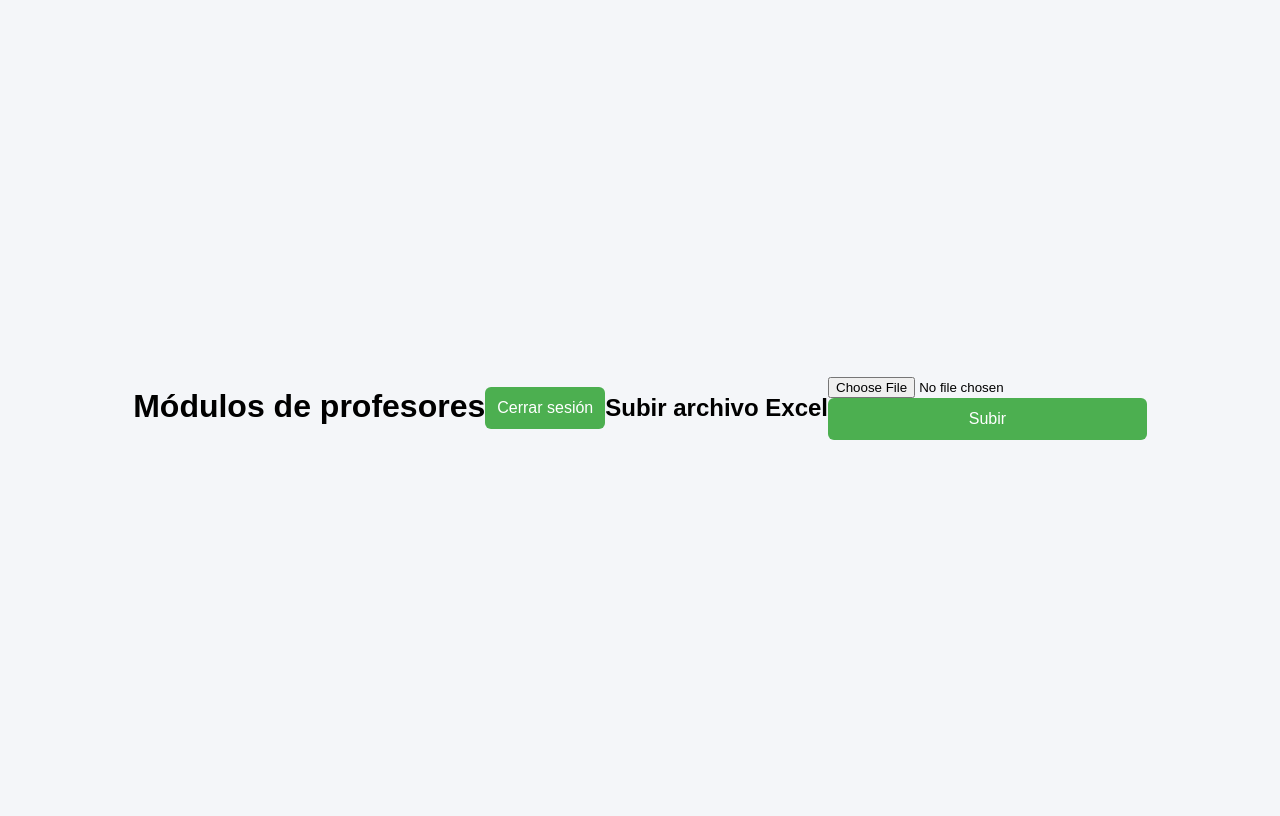
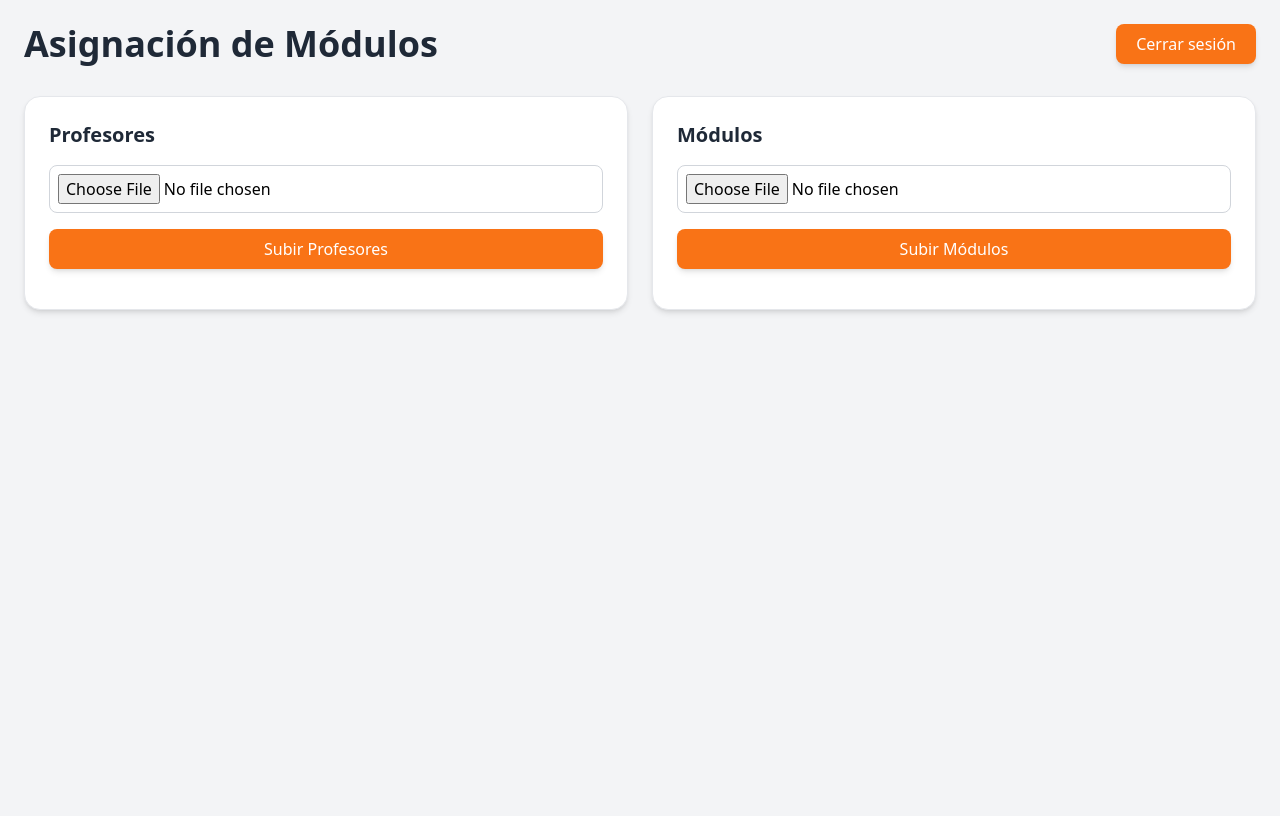
Before and after one commit to gaonaorozcovictor-debug/TFJ_Kevin_Edu-Vic, a PHP site: template vistas/mostrarModulos.php in a window 1280 px wide. After the commit the page ends 313 px from the top, so only its background shows below. Run offline with PHP 8.4, Linux system fonts and the light colour scheme; the template is opened without the code that fills it, so the values that code supplies are empty; the visitor is signed in with stand-in values (Sample User, id 1); some libraries are stand-ins or nearby versions.

Commit message:
interfaz_mejorada(Tailwind)_mostrar_modulosYprofesores_alMismoTiempo

```diff
--- a/vistas/estilos/style_login.css
+++ b/vistas/estilos/style_login.css
@@ -1,4 +1,5 @@
 /* Reset básico */
+
 * {
     margin: 0;
     padding: 0;
--- a/vistas/mostrarModulos.php
+++ b/vistas/mostrarModulos.php
@@ -1,67 +1,112 @@
-<?php
-if(session_status() === PHP_SESSION_NONE){
-    session_start();
-}
-
-// Si no hay sesión activa, redirige a login
-if(!isset($_SESSION['sesion'])){
-    header("Location: ../index.php");
-    exit();
-}
-
-// Autoload de Composer para PhpSpreadsheet
-require_once __DIR__ . "/../Recursos/vendor/autoload.php";
-use PhpOffice\PhpSpreadsheet\IOFactory;
-?>
-
 <!DOCTYPE html>
 <html lang="es">
 <head>
 <meta charset="UTF-8">
-<title>Asignación de módulos</title>
-<link rel="stylesheet" href="estilos/style_index.css">
+<title>Asignación de Módulos</title>
+<script src="https://cdn.tailwindcss.com"></script>
 </head>
-<body>
 
-<h1>Módulos de profesores</h1>
+<body class="bg-gray-100 min-h-screen font-sans">
 
-<!-- Botón de Cerrar Sesión -->
-<form action="./core/cerrar_sesion.php" method="post">
-    <button type="submit">Cerrar sesión</button>
-</form>
+<div class="max-w-7xl mx-auto p-6">
 
-<!-- Subir archivo Excel -->
-<h2>Subir archivo Excel</h2>
-<form action="" method="POST" enctype="multipart/form-data">
-    <input type="file" name="archivo_excel" accept=".xls,.xlsx" required>
-    <button type="submit">Subir</button>
-</form>
+    <!-- Header -->
+    <header class="flex flex-col md:flex-row justify-between items-center mb-8">
+        <h1 class="text-3xl md:text-4xl font-extrabold text-gray-800 mb-4 md:mb-0">
+            Asignación de Módulos
+        </h1>
 
-<?php
-if(isset($_FILES['archivo_excel'])){
-    $archivoTmp = $_FILES['archivo_excel']['tmp_name'];
+        <form action="./core/cerrar_sesion.php" method="post">
+            <button type="submit"
+                class="bg-orange-500 hover:bg-orange-600 text-white px-5 py-2 rounded-lg shadow-md transition">
+                Cerrar sesión
+            </button>
+        </form>
+    </header>
 
-    try {
-        $spreadsheet = IOFactory::load($archivoTmp);
-        $hoja = $spreadsheet->getActiveSheet();
+    <!-- Layout de columnas para Excel -->
+    <div class="grid grid-cols-1 md:grid-cols-2 gap-6">
 
-        echo "<h2>Datos del Excel:</h2>";
-        echo "<table border='1' cellpadding='5'>";
+        <!-- Columna Profesores -->
+        <div class="bg-white p-6 rounded-2xl shadow-md border border-gray-200">
+            <h2 class="text-xl font-semibold text-gray-800 mb-4">Profesores</h2>
 
-        foreach ($hoja->getRowIterator() as $fila){
-            echo "<tr>";
-            foreach ($fila->getCellIterator() as $celda){
-                echo "<td>" . htmlspecialchars($celda->getValue()) . "</td>";
-            }
-            echo "</tr>";
-        }
+            <form action="" method="POST" enctype="multipart/form-data" class="mb-4 space-y-4">
+                <input type="file" name="archivo_profesores" accept=".xls,.xlsx" required
+                    class="w-full border border-gray-300 rounded-lg p-2 focus:ring-2 focus:ring-orange-300 focus:outline-none">
+                <button type="submit" name="subir_profesores"
+                    class="w-full bg-orange-500 hover:bg-orange-600 text-white py-2 rounded-lg shadow-md transition">
+                    Subir Profesores
+                </button>
+            </form>
 
-        echo "</table>";
+            <?php if(!empty($datosProfesores)): ?>
+            <div class="overflow-x-auto max-h-[300px]">
+                <table class="min-w-full border border-gray-200 rounded-lg divide-y divide-gray-200">
+                    <thead class="bg-gray-100 sticky top-0">
+                        <tr>
+                            <?php foreach($datosProfesores[0] as $i => $val): ?>
+                                <th class="px-4 py-2 text-left text-sm font-medium text-gray-700">Col <?= $i+1 ?></th>
+                            <?php endforeach; ?>
+                        </tr>
+                    </thead>
+                    <tbody>
+                        <?php foreach($datosProfesores as $fila): ?>
+                            <tr class="even:bg-gray-50 hover:bg-gray-100 transition">
+                                <?php foreach($fila as $celda): ?>
+                                    <td class="border border-gray-200 px-4 py-2 text-sm text-gray-700">
+                                        <?= htmlspecialchars($celda) ?>
+                                    </td>
+                                <?php endforeach; ?>
+                            </tr>
+                        <?php endforeach; ?>
+                    </tbody>
+                </table>
+            </div>
+            <?php endif; ?>
+        </div>
 
-    } catch (Exception $e){
-        echo "<p style='color:red;'>Error: " . $e->getMessage() . "</p>";
-    }
-}
-?>
+        <!-- Columna Módulos -->
+        <div class="bg-white p-6 rounded-2xl shadow-md border border-gray-200">
+            <h2 class="text-xl font-semibold text-gray-800 mb-4">Módulos</h2>
+
+            <form action="" method="POST" enctype="multipart/form-data" class="mb-4 space-y-4">
+                <input type="file" name="archivo_modulos" accept=".xls,.xlsx" required
+                    class="w-full border border-gray-300 rounded-lg p-2 focus:ring-2 focus:ring-orange-300 focus:outline-none">
+                <button type="submit" name="subir_modulos"
+                    class="w-full bg-orange-500 hover:bg-orange-600 text-white py-2 rounded-lg shadow-md transition">
+                    Subir Módulos
+                </button>
+            </form>
+
+            <?php if(!empty($datosModulos)): ?>
+            <div class="overflow-x-auto max-h-[300px]">
+                <table class="min-w-full border border-gray-200 rounded-lg divide-y divide-gray-200">
+                    <thead class="bg-gray-100 sticky top-0">
+                        <tr>
+                            <?php foreach($datosModulos[0] as $i => $val): ?>
+                                <th class="px-4 py-2 text-left text-sm font-medium text-gray-700">Col <?= $i+1 ?></th>
+                            <?php endforeach; ?>
+                        </tr>
+                    </thead>
+                    <tbody>
+                        <?php foreach($datosModulos as $fila): ?>
+                            <tr class="even:bg-gray-50 hover:bg-gray-100 transition">
+                                <?php foreach($fila as $celda): ?>
+                                    <td class="border border-gray-200 px-4 py-2 text-sm text-gray-700">
+                                        <?= htmlspecialchars($celda) ?>
+                                    </td>
+                                <?php endforeach; ?>
+                            </tr>
+                        <?php endforeach; ?>
+                    </tbody>
+                </table>
+            </div>
+            <?php endif; ?>
+        </div>
+
+    </div>
+
+</div>
 </body>
 </html>
```
Also changed, not shown: controladores/Controlador_modulo.php (added, +47 -0 lines), index.php (+9 -5 lines), modelos/Modelo_excell.php (added, +28 -0 lines), vistas/login.php (+62 -12 lines), controladores/login_controlador.php (deleted), modelos/login.php (deleted), 1 other file.
